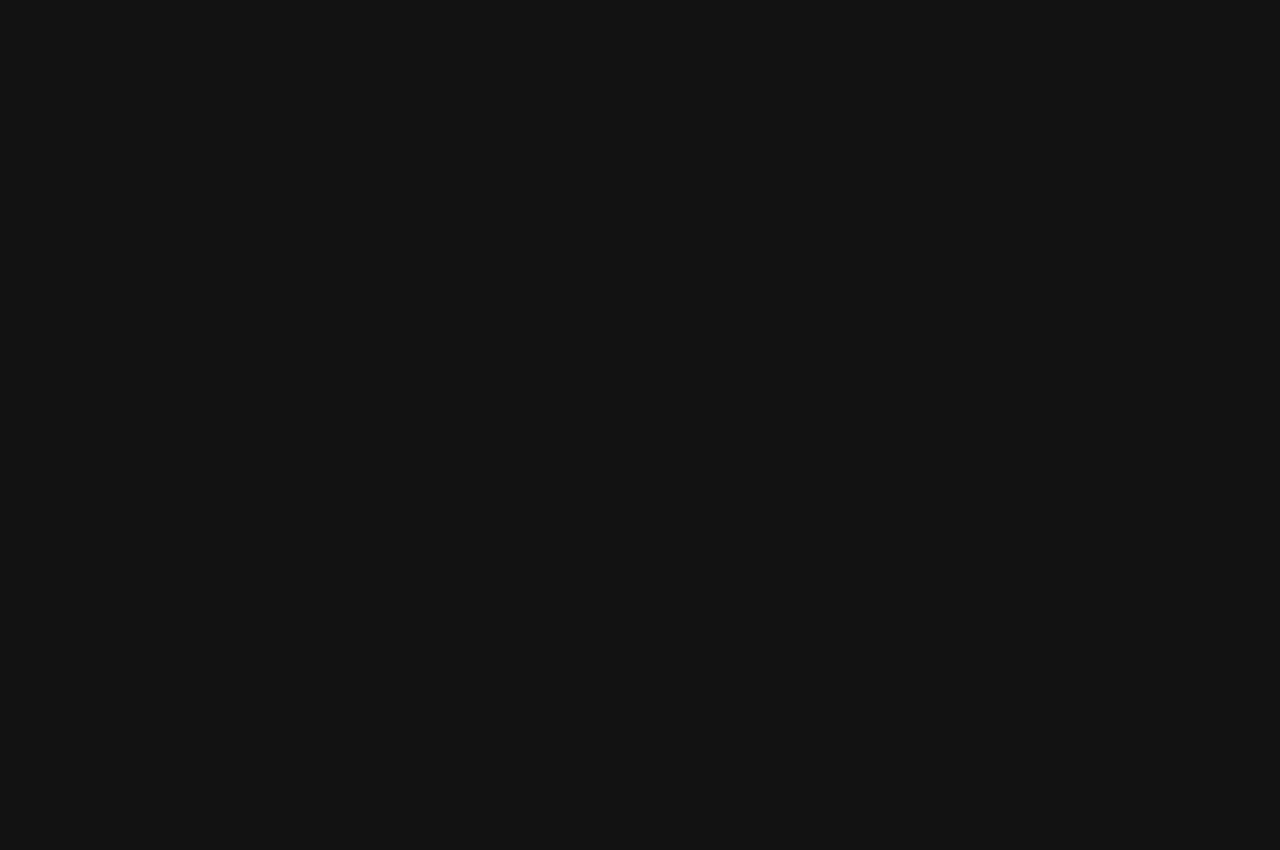
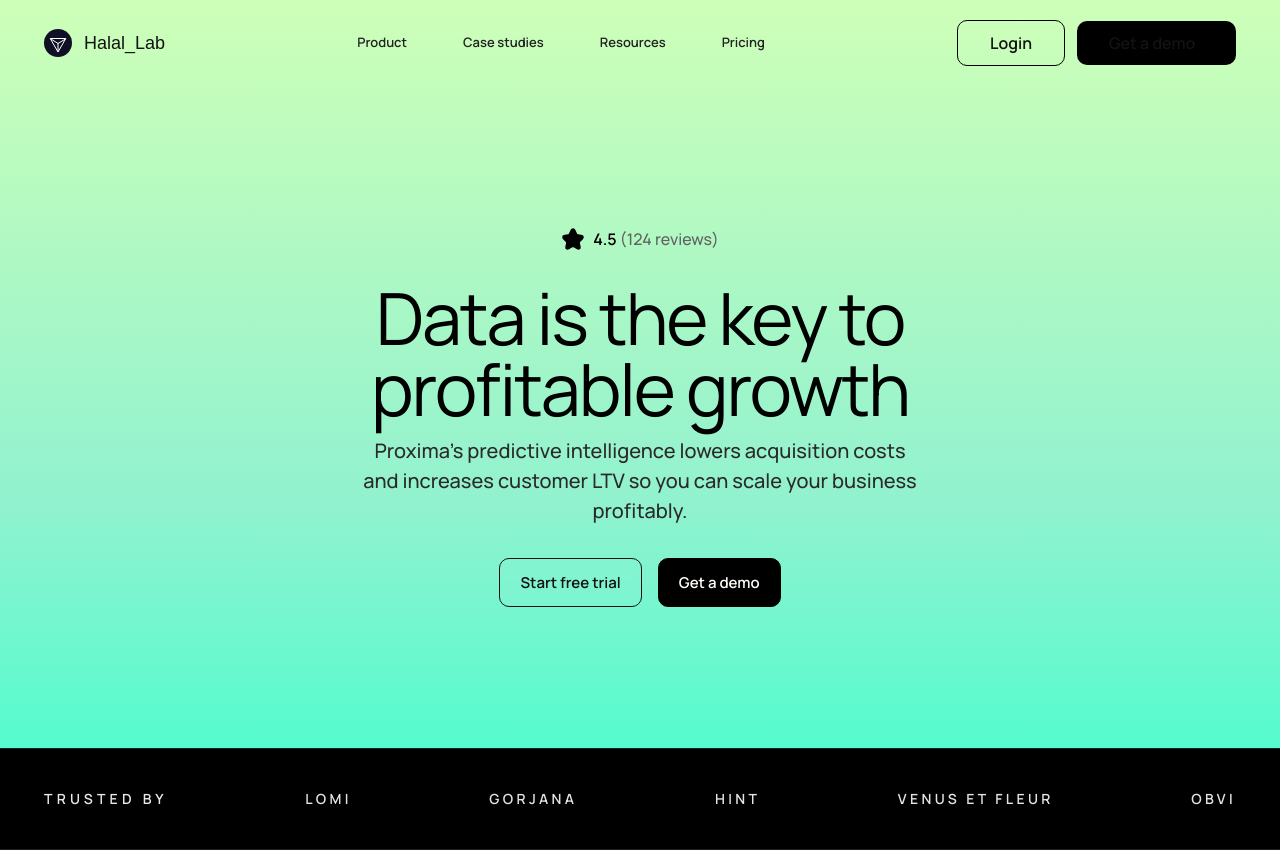
Before and after one commit to gitadityakumar/Landing-pages, a Next.js app in the folder 10_marketinglandingpage/: page / in a window 1280 px wide. Before the commit the page ends 800 px from the top, so only its background shows below. Built offline with nearby package versions, Linux system fonts and the light colour scheme; a web font is replaced by a local one.

Commit message:
10: add hero section component

```diff
--- a/10_marketinglandingpage/app/page.tsx
+++ b/10_marketinglandingpage/app/page.tsx
@@ -1,8 +1,9 @@
+import HeroSection from "@/components/hero-section";
 
 export default function Home() {
-  return(
-    <>
-    <div></div>
-    </>
+  return (
+    <main className="page-shell">
+      <HeroSection />
+    </main>
   );
 }
--- /dev/null
+++ b/10_marketinglandingpage/components/hero-section.tsx
@@ -0,0 +1,101 @@
+import Image from "next/image";
+import Link from "next/link";
+
+import { buttonClassName } from "@/components/page-utils";
+
+const navLinks = ["Product", "Case studies", "Resources", "Pricing"];
+
+const logoNames = ["Lomi", "gorjana", "hint", "VENUS ET FLEUR", "obvi"];
+
+export default function HeroSection() {
+  return (
+    <section className="hero-surface">
+      <div className="section-shell flex min-h-187 flex-col">
+        <header className="flex items-center justify-between gap-8 py-5">
+          <Link className="flex items-center gap-3 text-(--color-page-ink-strong)" href="#">
+            <Image
+              alt="Halal_Lab mark"
+              height={28}
+              priority
+              src="/design-assets/brand-mark.svg"
+              width={28}
+            />
+            <span className="font-brand text-[18px]">Halal_Lab</span>
+          </Link>
+
+          <nav className="hidden items-center gap-14 text-[13px] font-semibold text-[#222] md:flex">
+            {navLinks.map((item) => (
+              <Link href="#" key={item}>
+                {item}
+              </Link>
+            ))}
+          </nav>
+
+          <div className="hidden items-center gap-3 md:flex">
+            <Link
+              className="inline-flex rounded-[10px] border border-black px-8 py-2.5 text-[16px] font-semibold"
+              href="#"
+            >
+              Login
+            </Link>
+            <Link
+              className="inline-flex h-11 min-w-39.75 rounded-[10px] bg-black px-8 py-2.5 text-[16px] font-semibold text-background"
+              href="#"
+            >
+              Get a demo
+            </Link>
+          </div>
+        </header>
+
+        <div className="flex flex-1 items-center justify-center py-16">
+          <div className="mx-auto flex max-w-180 flex-col items-center gap-8 text-center">
+            <div className="flex items-center gap-2 text-[16px] font-semibold text-black">
+              <Image alt="" height={24} src="/design-assets/star.svg" width={24} />
+              <span>
+                4.5{" "}
+                <span className="font-medium text-(--color-page-muted-strong)">
+                  (124 reviews)
+                </span>
+              </span>
+            </div>
+
+            <div className="space-y-3">
+              <h1 className="font-display text-[clamp(3.5rem,7vw,4.5rem)] leading-[0.98] text-black">
+                Data is the key to profitable growth
+              </h1>
+              <p className="mx-auto max-w-140 text-[20px] font-medium leading-normal text-[#2a2a2a]">
+                Proxima&apos;s predictive intelligence lowers acquisition costs and increases
+                customer LTV so you can scale your business profitably.
+              </p>
+            </div>
+
+            <div className="flex flex-col gap-4 sm:flex-row">
+              <Link className={buttonClassName(false)} href="#">
+                Start free trial
+              </Link>
+              <Link className={buttonClassName(true)} href="#">
+                Get a demo
+              </Link>
+            </div>
+          </div>
+        </div>
+      </div>
+
+      <div className="logo-rail bg-black">
+        <div className="section-shell flex min-h-25 flex-wrap items-center justify-between gap-6 py-6 text-background">
+          <span className="text-sm font-semibold tracking-[0.3em] text-(--color-page-surface-muted)">
+            TRUSTED BY
+          </span>
+          {logoNames.map((name) => (
+            <span
+              className="text-sm font-semibold uppercase tracking-[0.24em] text-(--color-page-surface)/90"
+              key={name}
+            >
+              {name}
+            </span>
+          ))}
+        </div>
+      </div>
+    </section>
+  );
+}
--- /dev/null
+++ b/10_marketinglandingpage/components/page-utils.ts
@@ -0,0 +1,7 @@
+export function buttonClassName(isPrimary = false) {
+  return `inline-flex items-center justify-center rounded-[10px] border px-5 py-4 text-[15px] font-semibold leading-none transition-transform duration-200 hover:-translate-y-0.5 ${
+    isPrimary
+      ? "primary-button border-black"
+      : "outline-button border-black text-[var(--color-page-ink)]"
+  }`;
+}
```
